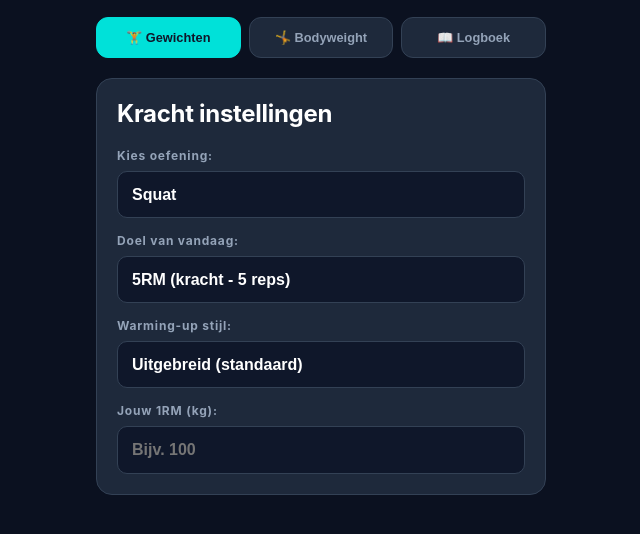
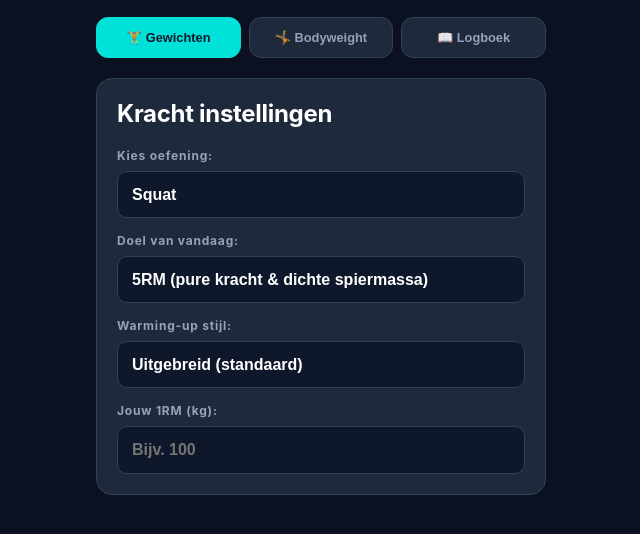
Before and after one commit to nvanameyden/rmcalculator, a plain HTML site: page index.html in a window 1280 px wide. Shown: the part 126-660 px from the top of the page, without its empty margins (319-959 px from the left). Drawn offline with Linux system fonts and the light colour scheme.

Commit message:
Update training goal options in index.html

```diff
--- a/index.html
+++ b/index.html
@@ -239,11 +239,11 @@
 
             <label for="doelType">Doel van vandaag:</label>
             <select id="doelType" onchange="updateStijlOpties()">
-                <option value="1">1RM (maximaal - 1 rep)</option>
-                <option value="3">3RM (zwaar - 3 reps)</option>
-                <option value="5" selected>5RM (kracht - 5 reps)</option>
-                <option value="6">6RM (hypertrofie - 6 reps)</option>
-                <option value="8">8RM (volume - 8 reps)</option>
+                <option value="1">1RM (absolute max - PR test)</option>
+                <option value="3">3RM (maximale kracht & power)</option>
+                <option value="5" selected>5RM (pure kracht & dichte spiermassa)</option>
+                <option value="6">6RM (hypertrofie - spiergroei)</option>
+                <option value="8">8RM (volume - pomp & uithoudingsvermogen)</option>
             </select>
 
             <label for="warmupStijl">Warming-up stijl:</label>
@@ -345,11 +345,11 @@
             <div id="logboek-doel-container">
                 <label for="logboekDoel">Trainingsdoel voor dit blok:</label>
                 <select id="logboekDoel" onchange="slaLogboekDoelOp()">
-                    <option value="1">1RM (maximaal)</option>
-                    <option value="3">3RM (zwaar)</option>
-                    <option value="5" selected>5RM (kracht)</option>
-                    <option value="6">6RM (hypertrofie)</option>
-                    <option value="8">8RM (volume)</option>
+                    <option value="1">1RM (absolute max - PR test)</option>
+                    <option value="3">3RM (maximale kracht & power)</option>
+                    <option value="5" selected>5RM (pure kracht & dichte spiermassa)</option>
+                    <option value="6">6RM (hypertrofie - spiergroei)</option>
+                    <option value="8">8RM (volume - pomp & uithoudingsvermogen)</option>
                 </select>
             </div>
 
```
